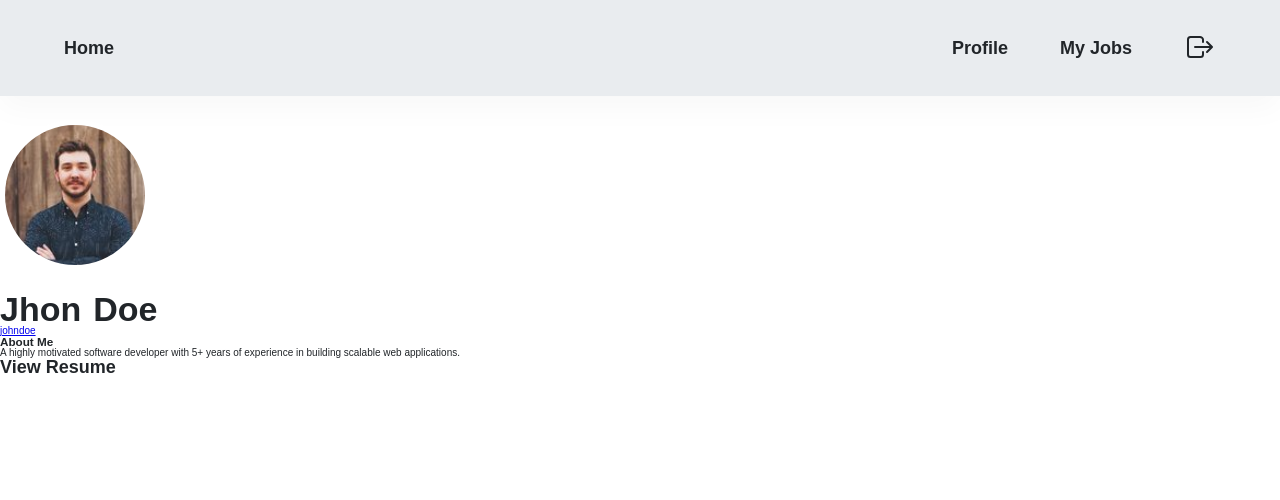
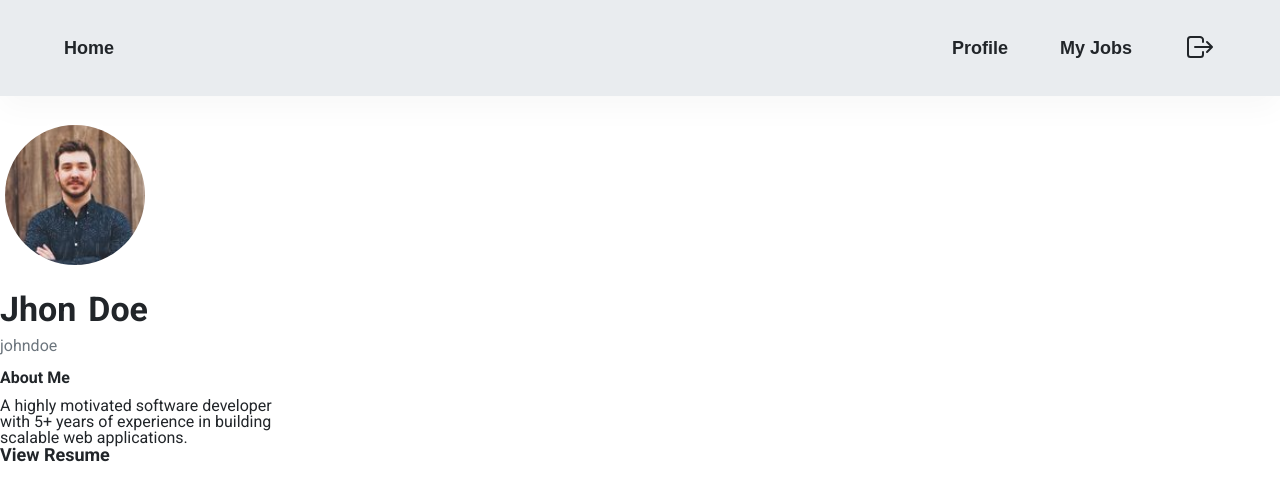
Before and after one commit to wcutechclub/Job_Board, a plain HTML site: page profile.html in a window 1280 px wide. Drawn offline with nearby package versions, Linux system fonts and the light colour scheme.

Commit message:
style the bio text

```diff
--- a/CSS/profile-styles.css
+++ b/CSS/profile-styles.css
@@ -140,7 +140,8 @@ body {
 .main-container {
   max-width: 130rem;
   margin: 0 auto;
-  /* padding: 3.2rem; */
+  color: var(--text-primary);
+  font-family: "Roboto", sans-serif;
 }
 
 .profile-pic {
@@ -166,7 +167,31 @@ body {
   font-size: 3.4rem;
   font-weight: 600;
 }
-/*//////////////////////////////////////////////// ///////
+
+.email-link__container {
+  display: flex;
+  margin-top: 1.2rem;
+}
+.email-link {
+  font-size: 1.6rem;
+  text-decoration: none;
+  color: var(--light-text);
+}
+.profile-detail {
+  margin-top: 1.6rem;
+}
+
+.bio-header {
+  font-size: 1.6rem;
+  margin-bottom: 1.2rem;
+}
+
+.bio {
+  font-size: 1.6rem;
+  width: 50%;
+}
+
+/*/ /////////////////////////////////////////////// ///////
 /////////////// Edit Profile Detail /////////////////////*/
 .edit-profile-detail--container {
   opacity: 0;
```
